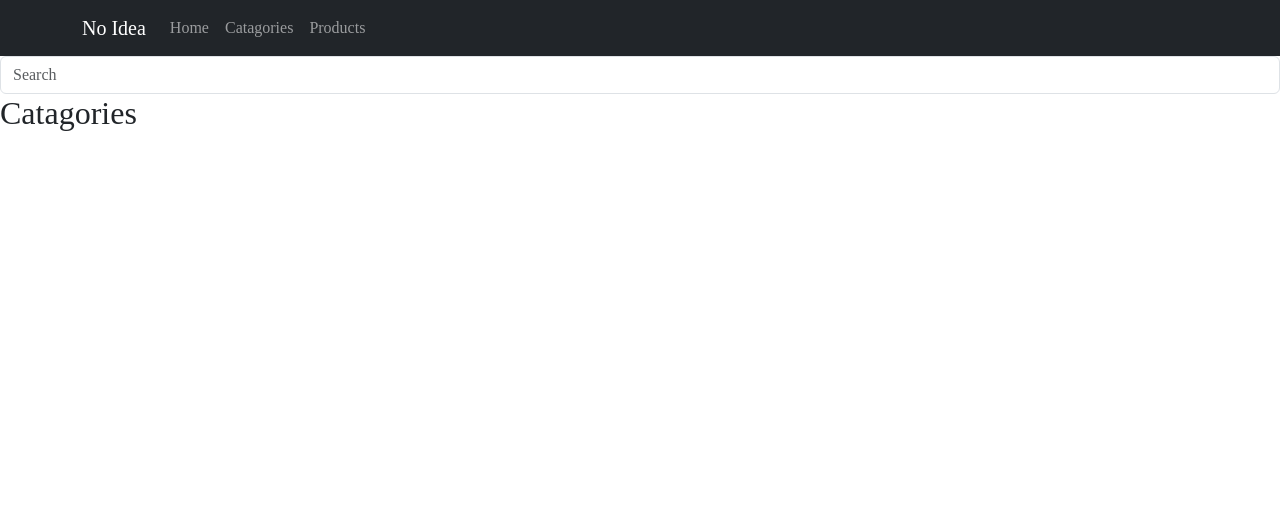
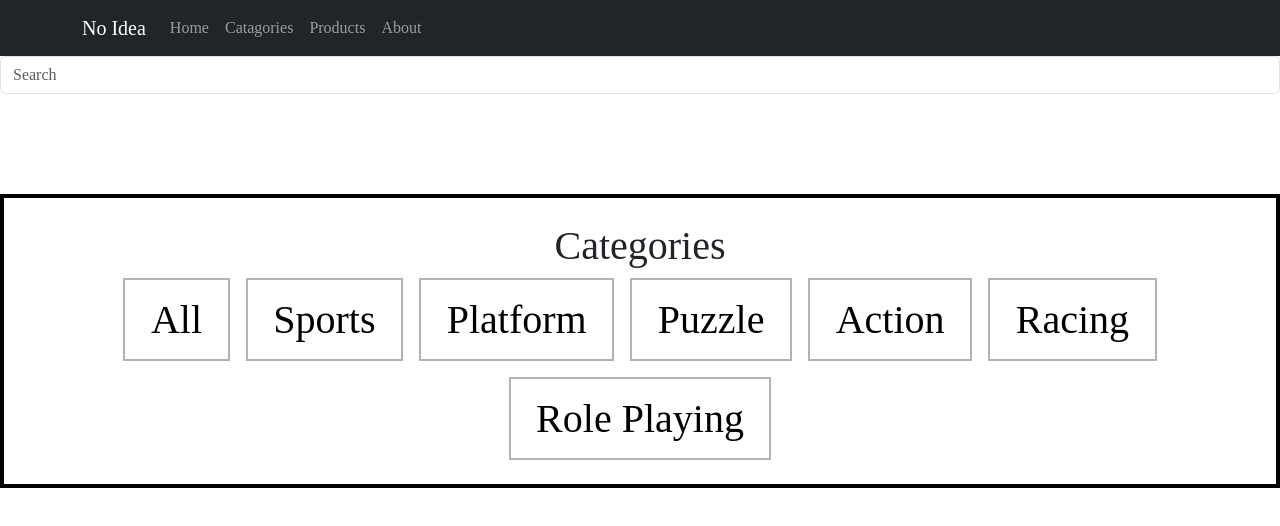
Before and after one commit to No-Idea-Organization/No-Idea, a React (Create React App) app in the folder web/: page /catagories in a window 1280 px wide. Shown: the top 526 px of the page. Built offline with nearby package versions, Linux system fonts and the light colour scheme.

Commit message:
Final Submission as of 9:56 AM

```diff
--- /dev/null
+++ b/web/src/components/CategoriesHeader.css
@@ -0,0 +1,27 @@
+.filter-btns {
+    justify-content: center;
+    display: flex;
+    gap: 1rem;
+    width: 100%;
+    flex-wrap: wrap;
+    align-items: center;
+}
+
+.filter-btns button {
+    padding: .6rem 1.6rem;
+    cursor: pointer;
+    background-color: transparent;
+    border: 2px solid rgba(0, 0, 0, 0.3);
+    transition: all 0.2s;
+}
+
+.filter-btns button:hover {
+    border: 2px solid rgba(0, 0, 0, 0.5);
+}
+
+.title-home {
+    display: flex;
+    align-items: center;
+    width: 100%;
+    margin-bottom: 6rem;
+}
--- /dev/null
+++ b/web/src/components/CategoriesHeader.jsx
@@ -0,0 +1,50 @@
+import { useState } from "react";
+import { Link } from "react-router-dom";
+import "./CategoriesHeader.css";
+
+function CategoriesHeader() {
+  const [btnName, setBtnName] = useState("All");
+
+  const handleBtnName = (e) => {
+    setBtnName(e);
+  };
+
+  return (
+    <>
+      <div className="container">
+        <div className="catego-header">
+
+          <div className="filter-btns">
+            <Link to="all" onClick={() => handleBtnName("all")}>
+              <button>All</button>
+            </Link>
+            <Link to="sports">
+              <button onClick={() => handleBtnName("sports")}>
+                Sports </button>
+            </Link>
+            <Link to="platform">
+              <button onClick={() => handleBtnName("platform")}>
+                Platform </button>
+            </Link>
+            <Link to="puzzle">
+              <button onClick={() => handleBtnName("puzzle")}>Puzzle</button>
+            </Link>
+            <Link to="action">
+              <button onClick={() => handleBtnName("action")}>Action</button>
+            </Link>
+            <Link to="racing">
+              <button onClick={() => handleBtnName("racing")}>Racing</button>
+            </Link>
+            <Link to="role-playing">
+              <button onClick={() => handleBtnName("role playing")}>
+                Role Playing
+              </button>
+            </Link>
+          </div>
+        </div>
+      </div>
+    </>
+  );
+}
+
+export default CategoriesHeader;
--- a/web/src/components/Hero.jsx
+++ b/web/src/components/Hero.jsx
@@ -26,7 +26,7 @@ function Hero() {
               </Link>
             </div>
             <div className="featured grid-four">
-              <Link to="/">
+              <Link to="/about">
                 <div id="img3" className="lil-overlay"></div>
                 <img src={Main3} alt="img3" />
                 <p className="main-description">About</p>
--- a/web/src/components/Navbar/CustomNavbar.jsx
+++ b/web/src/components/Navbar/CustomNavbar.jsx
@@ -12,6 +12,7 @@ export const CustomNavbar = () => {
                         <Nav.Link href="/">Home</Nav.Link>
                         <Nav.Link href="/catagories">Catagories</Nav.Link>
                         <Nav.Link href="/products">Products</Nav.Link>
+                        <Nav.Link href="/about">About</Nav.Link>
                     </Nav>
                 </Container>
             </Navbar>
--- a/web/src/pages/About.jsx
+++ b/web/src/pages/About.jsx
@@ -5,7 +5,13 @@ export const About = () => {
 
     return (
         <>
-            <h1>About No Idea</h1>
+            <div className="nes-container with-title shopTitle">
+
+            <h1>About This Webiste...</h1>
+        </div>
+        <br></br>
+            <p>
+"Introducing 'No Idea's Retro Games Web Scraper,' the ultimate tool for vintage gaming enthusiasts and collectors. With our powerful web scraping technology, we've scoured the internet to compile the most comprehensive database of retro games, consoles, and accessories. Whether you're hunting for that elusive classic title or looking to price your gaming treasures, our platform delivers real-time, accurate data from trusted sources. Say goodbye to endless searches and hello to a one-stop destination for all things retro gaming. No Idea's Retro Games Web Scraper—your shortcut to gaming nostalgia!"</p>
         </>
     )
 }
--- a/web/src/pages/Catagories.jsx
+++ b/web/src/pages/Catagories.jsx
@@ -1,8 +1,15 @@
+import CategoriesHeader from "../components/CategoriesHeader"
+
 export const Catagories = () => {
 
     return (
         <>
-            <h2>Catagories</h2>
+            <div className="nes-container with-title shopTitle">
+
+            <h1>Categories</h1>
+            <CategoriesHeader />
+        </div>
+
         </>
     )
 }
```
